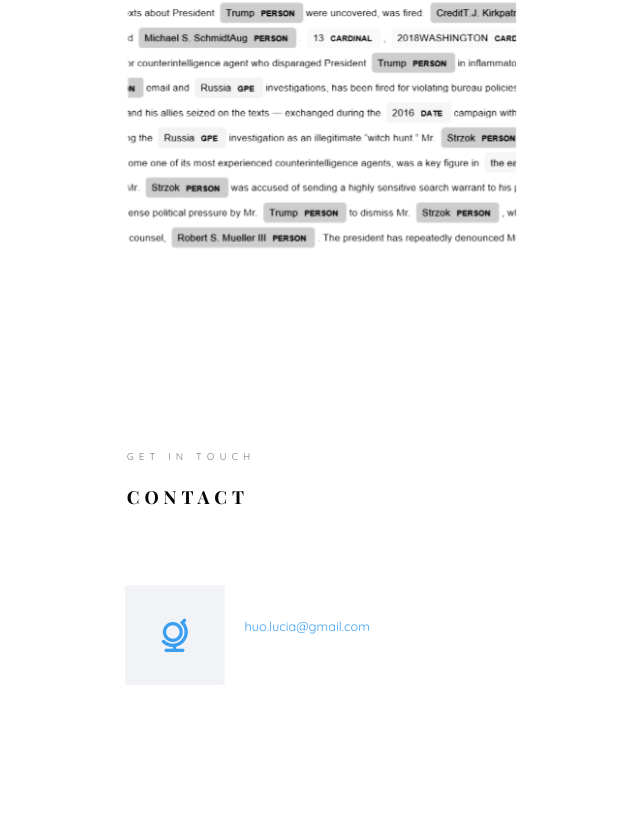
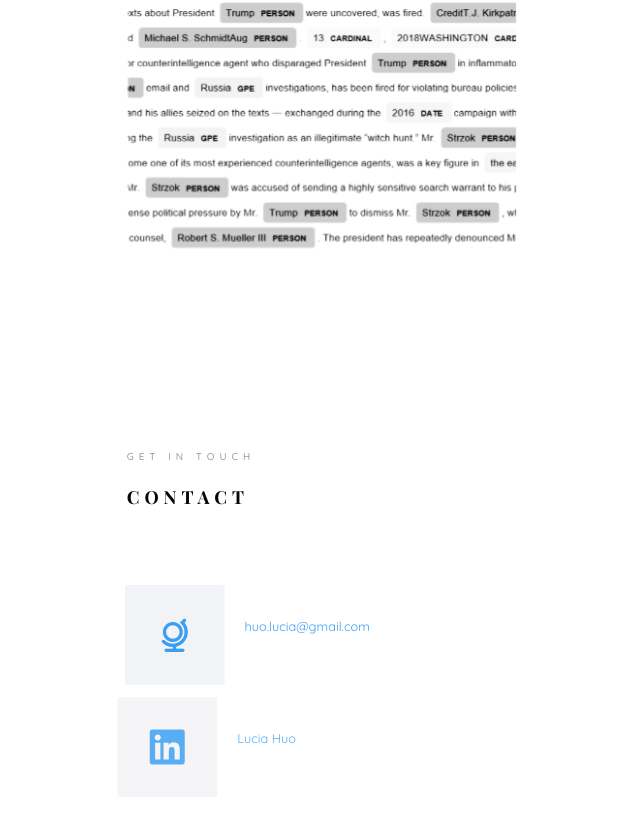
Before and after one commit to luciahuo/luciahuo.github.io, a plain HTML site: page index.html in a window 1280 px wide. Shown: the part 5213-6028 px from the top of the page, without its empty margins (259-899 px from the left). Drawn offline with nearby package versions, Linux system fonts and the light colour scheme; files whose address does not match are found by name; a web font is replaced by a local one.

Commit message:
added linkedin info

```diff
--- a/index.html
+++ b/index.html
@@ -694,6 +694,14 @@
 									<p><a href="mailto:huo.lucia@gmail.com">huo.lucia@gmail.com</a></p>
 								</div>
 							</div>
+							<div class="colorlib-feature colorlib-feature-sm animate-box" data-animate-effect="fadeInLeft">
+								<div class="colorlib-icon">
+									<i class="fab fa-linkedin"></i>
+								</div>
+								<div class="colorlib-text">
+									<p><a href="https://www.linkedin.com/in/lucia-huo-744552130/">Lucia Huo</a></p>
+								</div>
+							</div>
 
 							<!-- <div class="colorlib-feature colorlib-feature-sm animate-box" data-animate-effect="fadeInLeft">
 								<div class="colorlib-icon">
```
